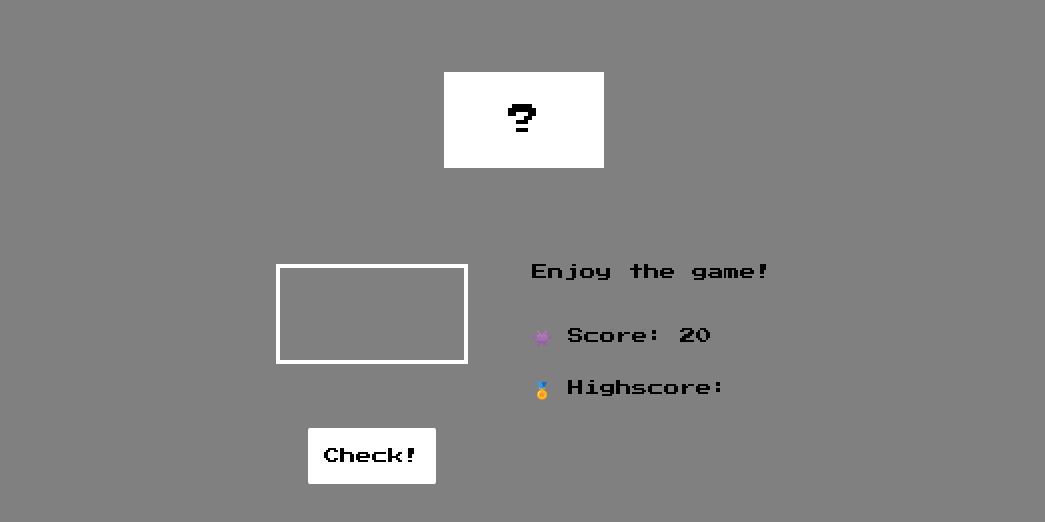
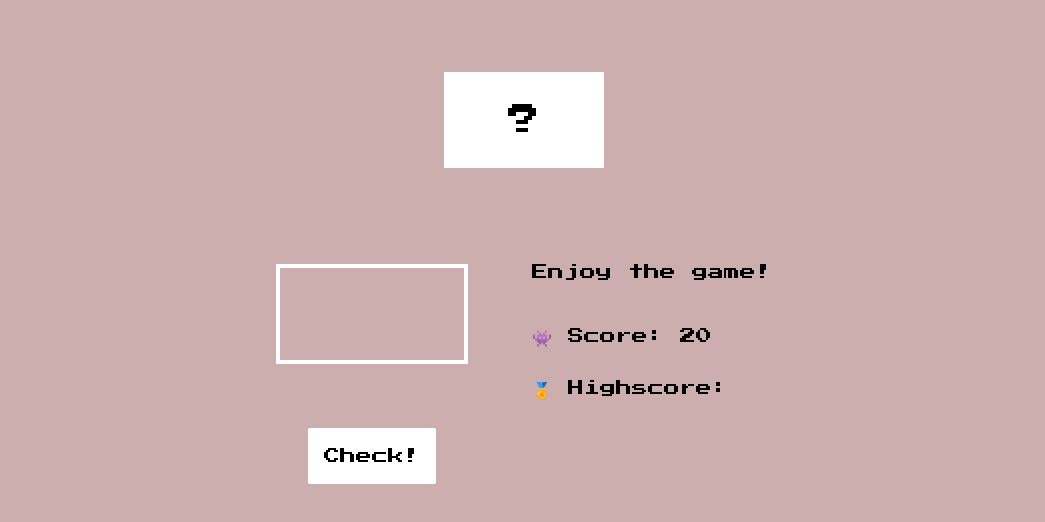
Before and after one commit to Melisa-t/guess-number, a plain HTML site: page index.html in a window 1280 px wide. Shown: the part 200-722 px from the top of the page, without its empty margins (116-1161 px from the left). Drawn offline with Linux system fonts and the light colour scheme.

Commit message:
bg color changed

```diff
--- a/app.js
+++ b/app.js
@@ -68,5 +68,4 @@ checkButton.addEventListener(`click`, () => {
 
 replayButton.addEventListener(`click`, () => {
   resetValues();
-
 });
--- a/style.css
+++ b/style.css
@@ -12,7 +12,7 @@
 body {
   width: 100%;
   font-family: "Press Start 2P";
-  background-color: grey;
+  background-color: rgb(204, 174, 174);
   display: flex;
   justify-content: center;
   align-items: center;
@@ -58,7 +58,7 @@ h1 {
 
 input {
   padding: 30px;
-  background-color: grey;
+  background-color: rgb(204, 174, 174);
   border: 4px solid white;
   margin-bottom: 2em;
   font-family: "Press Start 2P";
@@ -120,7 +120,7 @@ input {
   border-radius: 2px;
 }
 
-input:focus{
-    border: 4px solid white;
-    outline: none;
+input:focus {
+  border: 4px solid white;
+  outline: none;
 }
```
